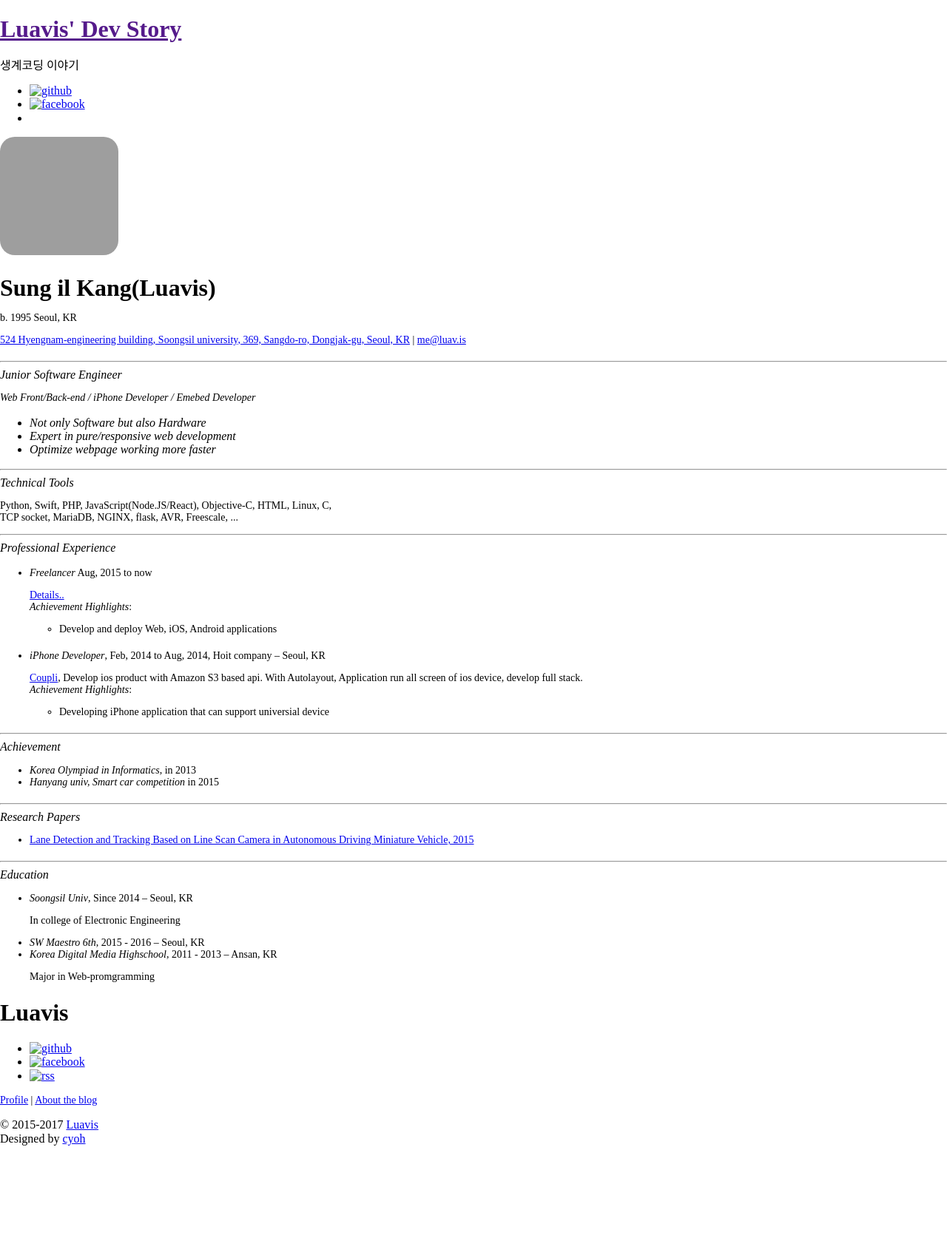
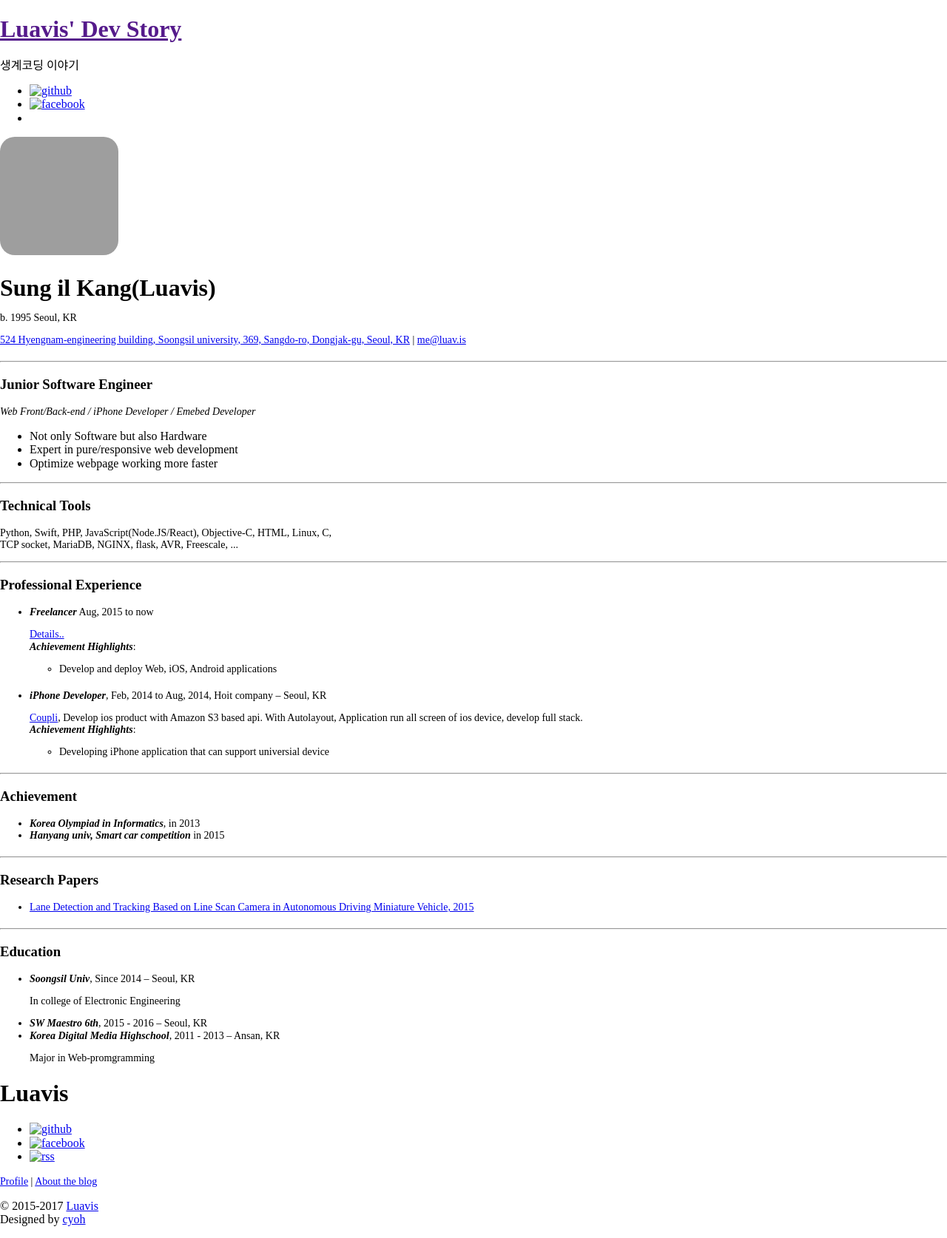
Before and after one commit to Luavis/luavis.github.io, a Jekyll site: the page built from _pages/about_me.html, in a window 1280 px wide. Shown: the whole page at 74% size. Built offline with Jekyll 4.4.1, drawn with Linux system fonts in a browser that asks for light colours; nearby versions of some CDN libraries; library files that are not in the unit come from our copies; before the commit the page ends 1565 px from its top, so only the background shows below that; grey boxes are pictures that could not be loaded.

Commit message:
Update portfolio

```diff
--- a/_pages/about_me.html
+++ b/_pages/about_me.html
@@ -24,6 +24,9 @@ permalink: /about/
   .share-link[data-type="link"] {
     display: none;
   }
+  em {
+    font-weight: bold;
+  }
 </style>
 <div class="post">
   <div class="text-center margin-bottom">
@@ -36,24 +39,18 @@ permalink: /about/
   <hr>
 
   <div class="text-center">
-    <em>Junior Software Engineer</em>
+    <h3>Junior Software Engineer</h3>
     <p class="description"><i>Web Front/Back-end / iPhone Developer / Emebed Developer</i></p>
   </div>
   <ul>
-    <li>
-      <em>Not only Software but also Hardware</em> <span></span>
-    </li>
-    <li>
-      <em>Expert in pure/responsive web development</em>
-    </li>
-    <li>
-      <em>Optimize webpage working more faster</em>
-    </li>
+    <li>Not only Software but also Hardware</li>
+    <li>Expert in pure/responsive web development</li>
+    <li>Optimize webpage working more faster</li>
   </ul>
   <hr>
 
   <div class="text-center">
-    <em>Technical Tools</em>
+    <h3>Technical Tools</h3>
     <p class="description">
       Python, Swift, PHP, JavaScript(Node.JS/React), Objective-C, HTML,  Linux, C, <br>
       TCP socket, MariaDB, NGINX, flask, AVR, Freescale, ...
@@ -61,7 +58,7 @@ permalink: /about/
   </div>
   <hr>
   <div class="text-center">
-    <em>Professional Experience</em>
+    <h3>Professional Experience</h3>
   </div>
   <ul>
       <li class="description margin-bottom">
@@ -95,7 +92,7 @@ permalink: /about/
   <hr>
 
   <div class="text-center">
-    <em>Achievement</em>
+    <h3>Achievement</h3>
   </div>
   <ul class="description margin-bottom">
       <li><em>Korea Olympiad in Informatics</em>, in 2013</li>
@@ -105,7 +102,7 @@ permalink: /about/
   <hr>
 
   <div class="text-center">
-    <em>Research Papers</em>
+    <h3>Research Papers</h3>
   </div>
   <ul class="description margin-bottom">
     <li><a href="http://www.dbpia.co.kr/Journal/ArticleDetail/NODE06564764">Lane Detection and Tracking Based on Line Scan Camera in Autonomous Driving Miniature Vehicle, 2015</a></li>
@@ -114,7 +111,7 @@ permalink: /about/
   <hr>
 
   <div class="text-center">
-    <em>Education</em>
+    <h3>Education</h3>
   </div>
   <ul class="description margin-bottom">
     <li>
```
